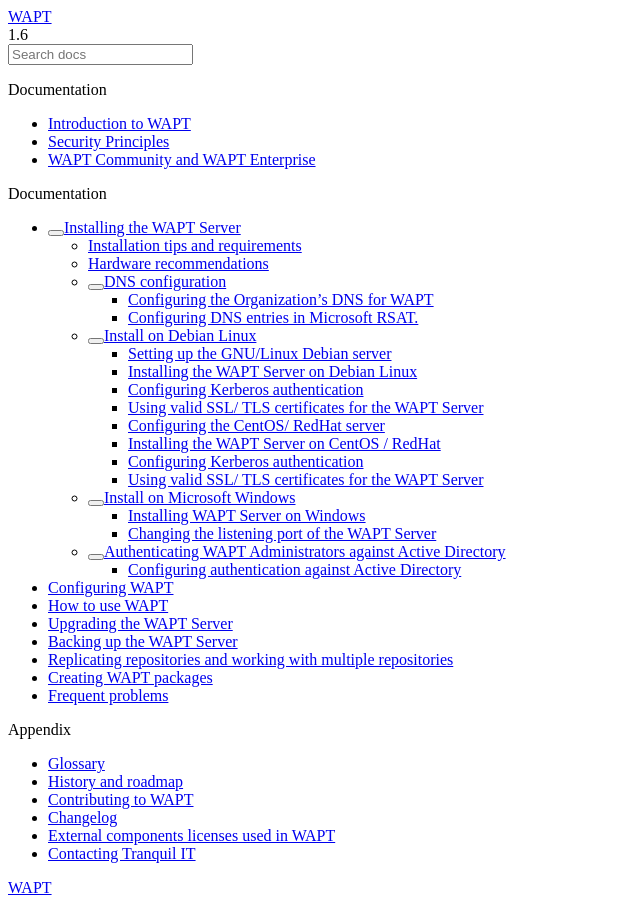
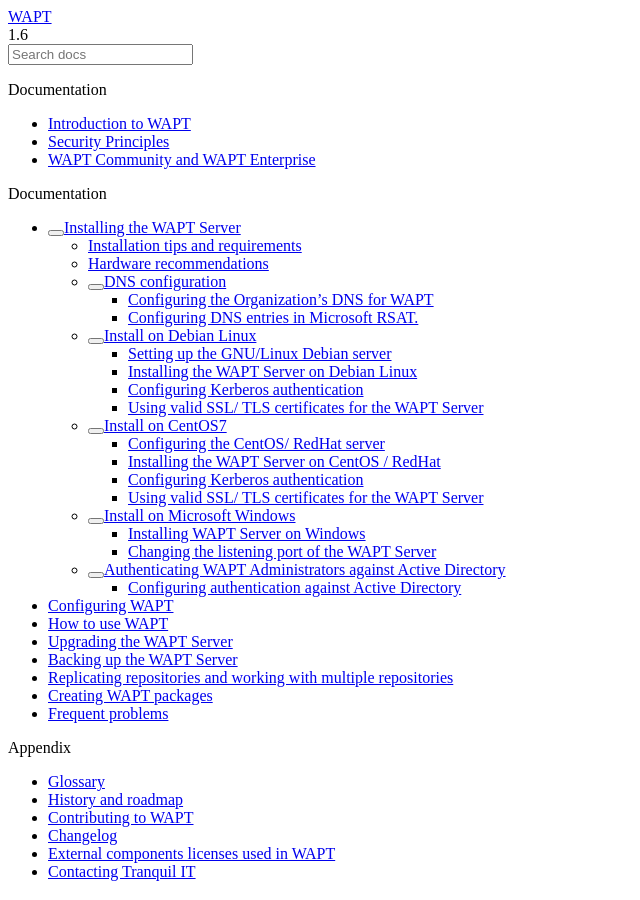
Before and after one commit to tranquilit/WAPT-Documentation, a Sphinx documentation site: the page built from source/wapt_server_install/index.rst, in a window 1280 px wide and 900 px high. Shown: the whole window, without its empty margins (0-640 px from the left). Built offline with Sphinx 7.4.7 and the Read the Docs theme 2.0.0, drawn with Linux system fonts in a browser that asks for light colours.

Commit message:
fix doctree

```diff
--- a/source/wapt_server_install/index.rst
+++ b/source/wapt_server_install/index.rst
@@ -93,6 +93,9 @@
   debian/install_debian_kerberos.rst
   security/security_install_ssl_certificate.rst
 
+Install on CentOS7
+------------------
+
 .. toctree::
   :maxdepth: 1
 
```
